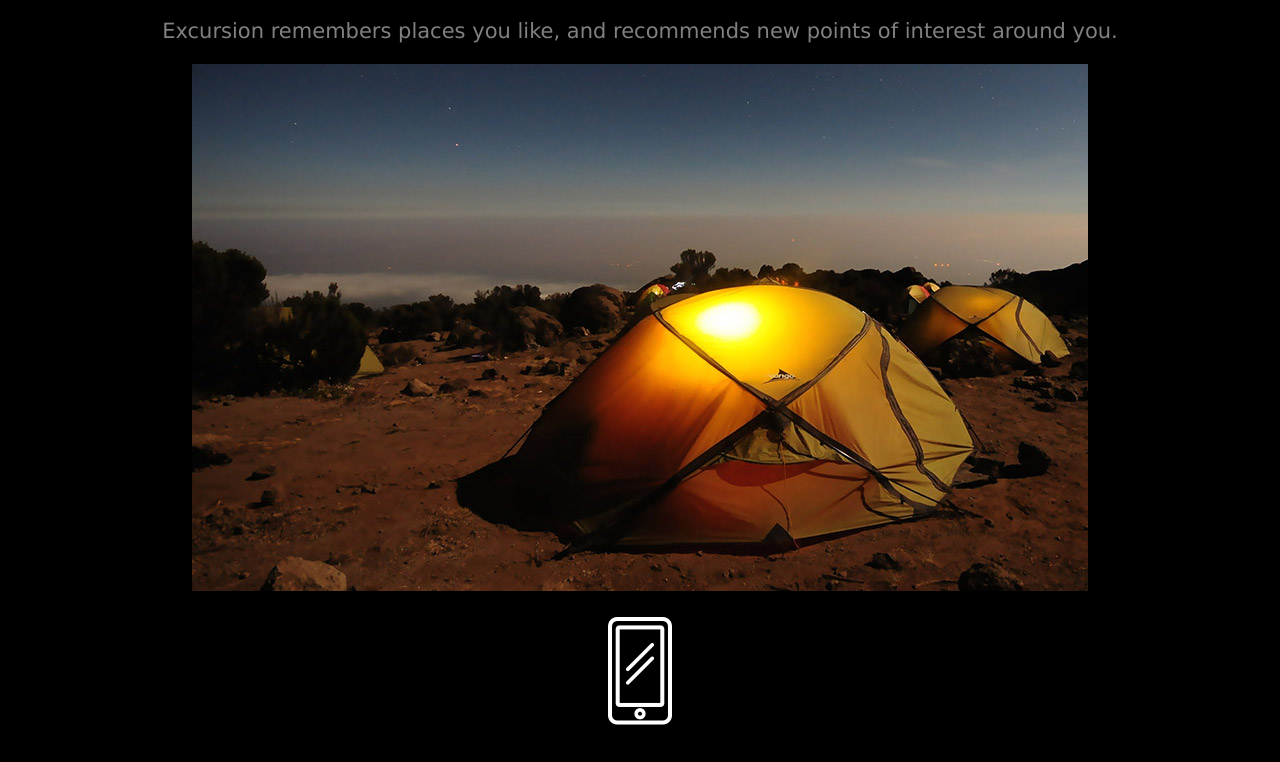
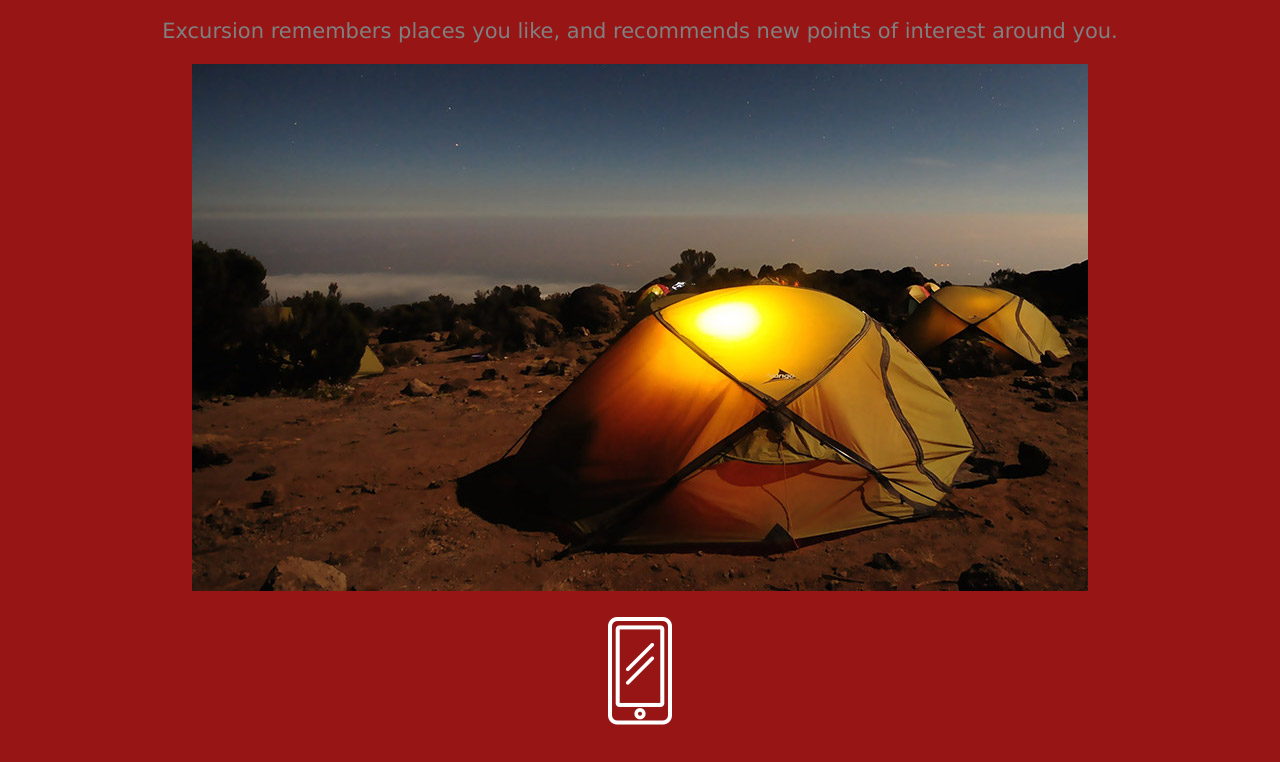
Before and after one commit to GabrijelaWD/excursion2, a plain HTML site: page index.html in a window 1280 px wide. Shown: the part 424-1186 px from the top of the page. Drawn offline with Linux system fonts and the light colour scheme.

Commit message:
Add color

```diff
--- a/resources/css/style.css
+++ b/resources/css/style.css
@@ -1,5 +1,5 @@
 body {
-    background-color: black;
+    background-color: rgb(151, 21, 21);
     text-align: center;
     font-family: "Verdana", sans-serif;
     color: white;
```
